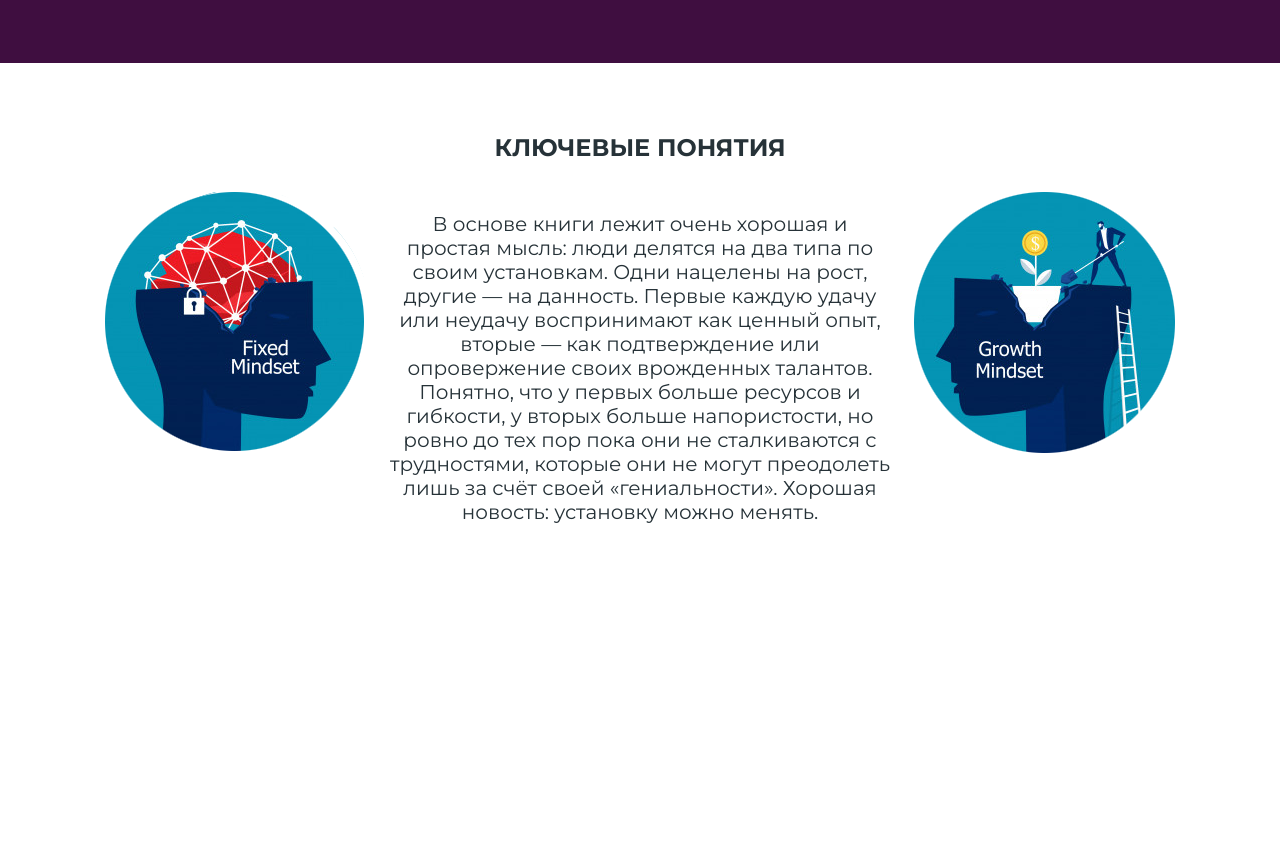
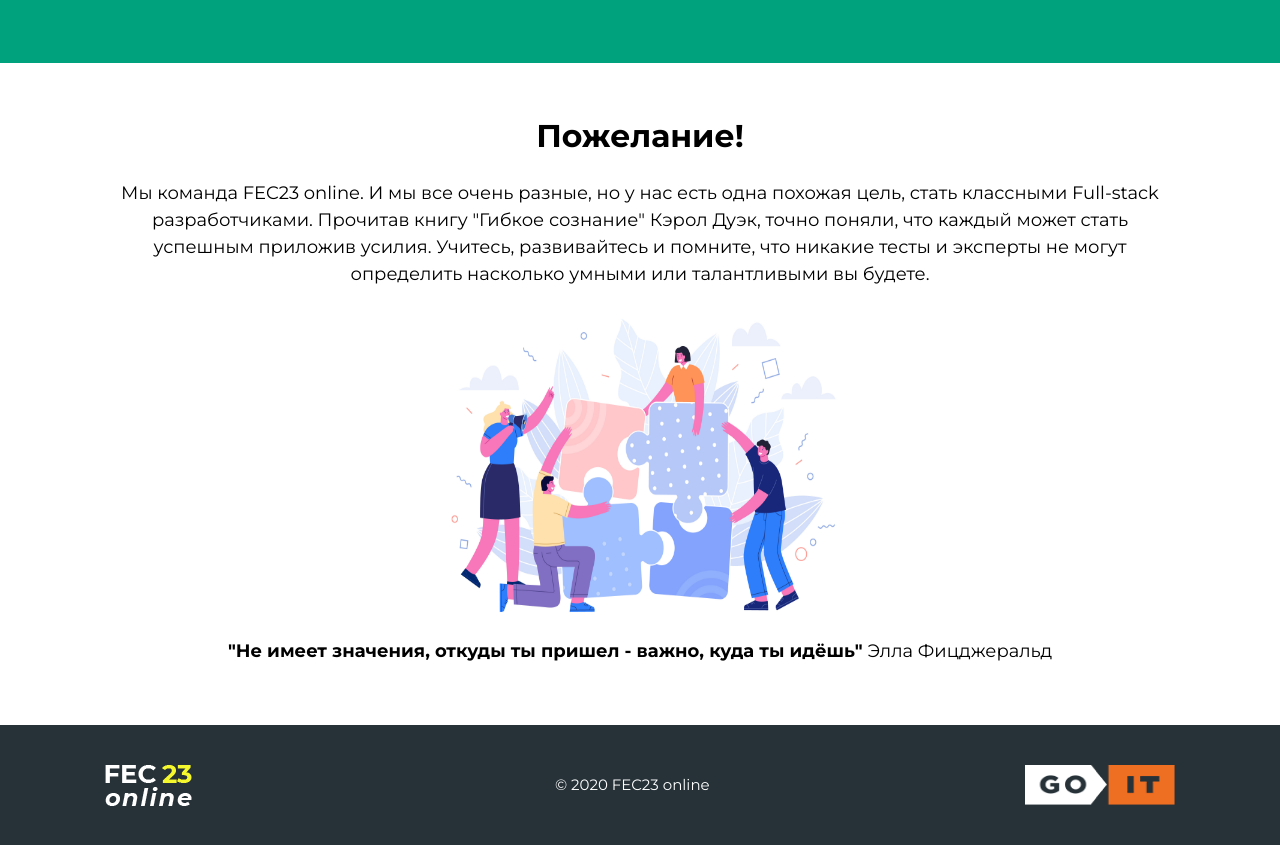
Before and after one commit to mrs-alenka/fec23-softskills1, a plain HTML site: page index.html in a window 1280 px wide. Shown: the part 737-1582 px from the top of the page. Before the commit the page ends 1261 px from the top, so only its background shows below. Drawn offline with Linux system fonts and the light colour scheme.

Commit message:
Добавляет 1 экран, команда, футер

```diff
--- a/css/style.css
+++ b/css/style.css
@@ -7,8 +7,9 @@
 header {
   display: block;
   height: 800px;
-  background-color: #3f0e40;
-  margin-bottom: 70px;
+  /*background-color: #3f0e40;*/
+  background-color: #00a27e;
+  /*margin-bottom: 70px;*/
 }
 
 .container {
@@ -30,7 +31,7 @@ header {
   font-size: 15px;
 }
 .mein-nav-menu {
-  margin-left: 35px;
+  margin-left: 20px;
   list-style: none;
 }
 
@@ -64,11 +65,14 @@ h1 {
 .gibkoe-s {
   font-size: 25px;
   padding-left: 150px;
-  color: #ab47bc;
+  /*color: #ab47bc;*/
+  /* color: #01785e;*/
+  color: #012a6a;
 }
 
 .soft-skills-1 {
   color: #ffff00;
+
   font-size: 15px;
   margin-bottom: 140px;
 }
@@ -92,38 +96,56 @@ h1 {
   box-shadow: 17px 19px 38px -18px rgba(0, 0, 0, 0.38);
 }
 
-.key-concepts {
-  background-color: #eceff1;
-  height: 800px;
+/*team*/
+.from-the-team {
+  font-size: 21px;
+  margin-bottom: 30px;
 }
 
-.key-concepts-h2 {
-  text-align: center;
-  color: #263238;
+.team-img {
+  width: 450px;
+  height: 350px;
+  margin-left: auto;
+  margin-right: auto;
+  display: block;
 }
 
-.growth {
-  float: right;
-}
-
-.fixed {
-  float: left;
-}
-
-.key-concepts-main {
-  display: block;
+.team-p {
+  font-size: 18px;
+  color: #000;
   text-align: center;
   margin-left: auto;
   margin-right: auto;
-  padding-top: 30px;
+  line-height: 27px;
 }
 
-.key-concepts-text {
-  width: 500px;
-  box-sizing: content-box;
-  margin-left: auto;
-  margin-right: auto;
-  padding-top: 20px;
-  color: #263238;
-  font-size: 20px;
+.team {
+  padding-bottom: 60px;
+  padding-top: 60px;
 }
+
+/*footer*/
+.footer {
+  height: 120px;
+  background: #263238; /* Цвет фона */
+  color: #fff; /* Цвет текста */
+  width: 100%; /* Ширина слоя */
+  font-size: 15px;
+}
+
+.logo-footer {
+  float: left;
+  padding-top: 40px;
+}
+
+.copyright {
+  padding-top: 50px;
+  margin-left: 450px;
+}
+
+.logo-footer-goit {
+  float: right;
+  height: 40px;
+  width: 150px;
+  padding-top: 40px;
+}
--- a/index.html
+++ b/index.html
@@ -17,13 +17,19 @@
         <!--Navigation -->
         <nav class="navigation">
           <img src="./img/logo-2.png" alt="лого" class="logo1" />
-          <img src="./img/stay-home2l.png" alt="logo2" class="logo2" />
+          <img src="./img/stay-home1.png" alt="logo2" class="logo2" />
           <ul class="main-navigation">
             <li class="mein-nav-menu">
-              <a class="menu-link" href="#">КЛЮЧЕВЫЕ ПОНЯТИЯ</a>
+              <a class="menu-link" href="#key-concepts">КЛЮЧЕВЫЕ ПОНЯТИЯ</a>
             </li>
             <li class="mein-nav-menu">
               <a class="menu-link" href="#">ТЕСТ</a>
+            </li>
+            <li class="mein-nav-menu">
+              <a class="menu-link" href="#">ОБ АВТОРЕ</a>
+            </li>
+            <li class="mein-nav-menu">
+              <a class="menu-link" href="#">ПОЖЕЛАНИЯ</a>
             </li>
             <li class="mein-nav-menu">
               <a
@@ -47,36 +53,56 @@
               <h2>Soft Skills 1</h2>
             </div>
             <!--button-->
-            <form class="button12" action="">
+            <form class="button12" action="#key-concepts">
               <button class="button1"><b>УЗНАТЬ ПОДРОБНЕЕ</b></button>
               <button class="button1"><b> ПРОЙТИ ТЕСТ</b></button>
             </form>
           </div>
-          <img src="./img/foto-book1.png" alt="book" class="foto-book1" />
+          <img src="./img/foto-book0.png" alt="book" class="foto-book1" />
         </div>
       </div>
     </header>
-    <!--key-concepts (второй-экран)-->
-    <div class="container" class="key-concepts">
-      <div class="key-concepts-h2">
-        <h2>КЛЮЧЕВЫЕ ПОНЯТИЯ</h2>
+    <!--team-->
+    <div class="container team">
+      <div class="team-p">
+        <div class="from-the-team">
+          <h2>Пожелание!</h2>
+        </div>
+        <p>
+          Мы команда FEC23 online. И мы все очень разные, но у нас есть одна
+          похожая цель, стать классными Full-stack разработчиками. Прочитав
+          книгу "Гибкое сознание" Кэрол Дуэк, точно поняли, что каждый может
+          стать успешным приложив усилия. Учитесь, развивайтесь и помните, что
+          никакие тесты и эксперты не могут определить насколько умными или
+          талантливыми вы будете.
+        </p>
       </div>
-      <div class="key-concepts-main">
-        <img src="./img/fixed1.png" alt="fixed" class="fixed growth-fixed" />
-        <img src="./img/growth.png" alt="growth" class="growth growth-fixed" />
-        <div class="key-concepts-text">
-          <p>
-            В основе книги лежит очень хорошая и простая мысль: люди делятся на
-            два типа по своим установкам. Одни нацелены на рост, другие — на
-            данность. Первые каждую удачу или неудачу воспринимают как ценный
-            опыт, вторые — как подтверждение или опровержение своих врожденных
-            талантов. Понятно, что у первых больше ресурсов и гибкости, у вторых
-            больше напористости, но ровно до тех пор пока они не сталкиваются с
-            трудностями, которые они не могут преодолеть лишь за счёт своей
-            «гениальности». Хорошая новость: установку можно менять.
-          </p>
+      <!--<div class="team-p">
+        <p>
+          Прочитав книгу "Гибкое сознание" Кэрол Дуэк, точно поняли, что каждый
+          может стать успешным приложив усилия. Учитесь, развивайтесь и помните,
+          что никакие тесты и эксперты не могут определить насколько умными или
+          талантливыми вы будете.
+        </p>
+      </div>-->
+      <img src="./img/team.png" alt="team" class="team-img" />
+      <div class="team-p">
+        <p>
+          <b> "Не имеет значения, откуды ты пришел - важно, куда ты идёшь"</b>
+
+          Элла Фицджеральд
+        </p>
+      </div>
+    </div>
+    <!--footer-->
+    <footer class="footer">
+      <div class="container">
+        <img src="./img/logo-2.png" alt="logo" class="logo-footer" />
+        <img src="./img/logo.png" alt="logo" class="logo-footer-goit" />
+        <div class="copyright">
+          <p>&copy; 2020 FEC23 online</p>
         </div>
       </div>
-    </div>
+    </footer>
   </body>
 </html>
```
Also changed, not shown: img/copyright.png (added), img/dweck.jpg (added), img/logo.png (added), img/logo21.png (added), img/stay-home1.png, img/team.png (added), img/up.png (added).
